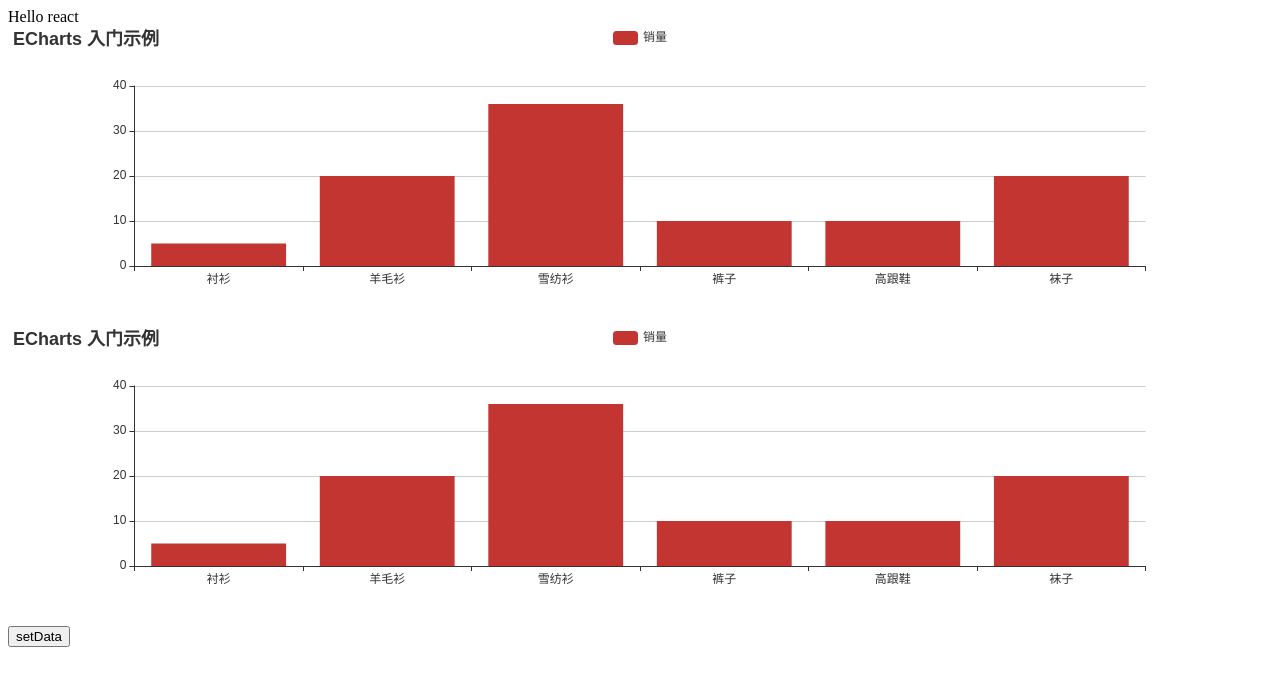
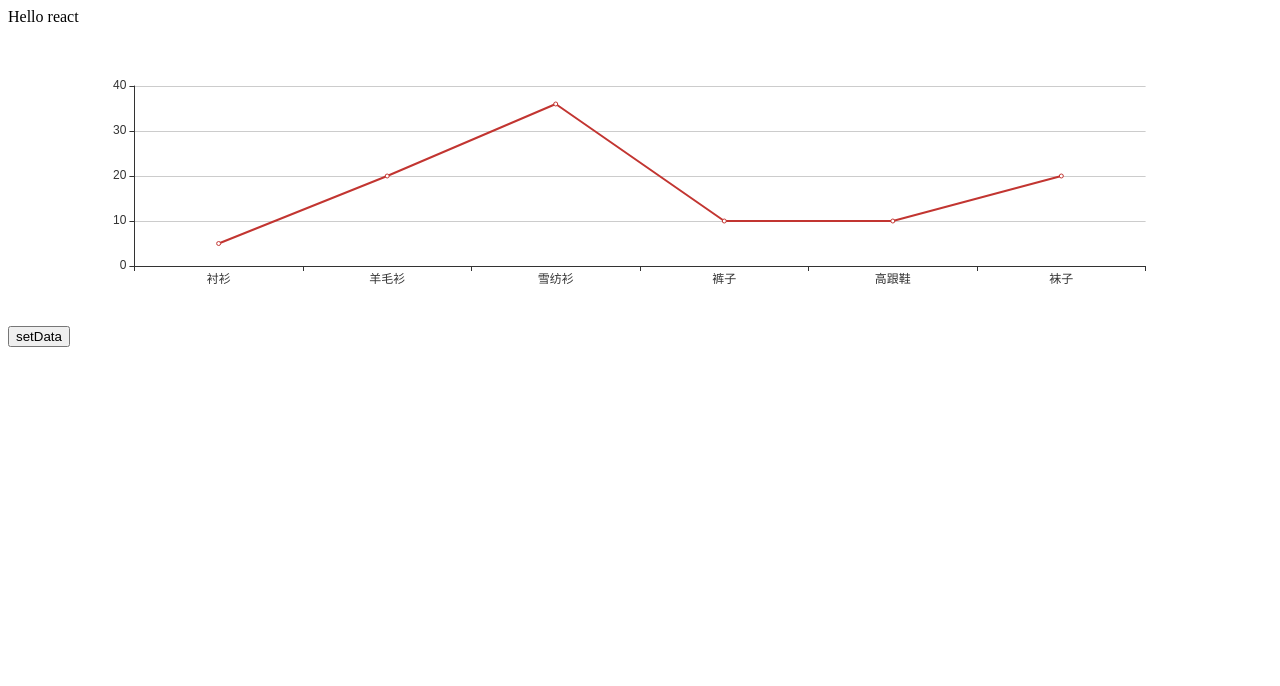
Before and after one commit to Felix-Prince/charts-lib, a React app: page / in a window 1280 px wide. Shown: the top 686 px of the page. Built offline with nearby package versions, Linux system fonts and the light colour scheme.

Commit message:
开始Line组件的开发q

```diff
--- a/package.json
+++ b/package.json
@@ -55,6 +55,7 @@
     "dependencies": {
         "@babel/polyfill": "^7.10.1",
         "@types/echarts": "^4.6.2",
+        "@types/react": "^16.9.43",
         "core-js": "^2.6.11",
         "echarts": "^4.8.0",
         "lodash": "^4.17.15",
--- a/src/components/core/ECharts/index.tsx
+++ b/src/components/core/ECharts/index.tsx
@@ -2,7 +2,7 @@ import React from "react";
 import EChartsObject from "echarts";
 import PropsTypes from "prop-types";
 
-interface EChartsProps {
+export interface EChartsProps {
     option: EChartsObject.EChartOption;
     notMerge?: boolean;
     lazyUpdate?: boolean;
@@ -35,7 +35,9 @@ const defaultProps = {
 };
 
 export default class ECharts extends React.Component<EChartsProps> {
-    private echartsDOM: HTMLDivElement | HTMLCanvasElement = (<div></div>);
+    private echartsDOM:
+        | HTMLDivElement
+        | HTMLCanvasElement = document.createElement("div");
     static propTypes = propTypes;
     static defaultProps = defaultProps;
 
@@ -43,7 +45,7 @@ export default class ECharts extends React.Component<EChartsProps> {
         this.renderChart();
     }
 
-    componentDidUpdate(prevProps: EChartsProps) {
+    componentDidUpdate() {
         this.renderChart();
     }
 
--- /dev/null
+++ b/src/components/pro/echarts/Line/Line.tsx
@@ -0,0 +1,38 @@
+import React from "react";
+import ECharts from "@core/ECharts";
+import EChartsObject from "echarts";
+
+interface LineProps {
+    data: Array<number>;
+    xAxis: object;
+    yAxis: object;
+    legend: object;
+}
+
+export default class Line extends React.Component<LineProps> {
+    getOption = (): any => {
+        const { data, xAxis, legend, yAxis } = this.props;
+
+        const series = [
+            {
+                type: "line",
+                data,
+            },
+        ];
+
+        return {
+            xAxis,
+            yAxis,
+            legend,
+            series,
+        };
+    };
+
+    render() {
+        const lineOption = this.getOption() as EChartsObject.EChartOption;
+
+        console.log("object", lineOption);
+
+        return <ECharts option={lineOption} />;
+    }
+}
--- /dev/null
+++ b/src/components/pro/echarts/Line/index.ts
@@ -0,0 +1,3 @@
+import Line from "./Line";
+
+export { Line };
--- /dev/null
+++ b/src/components/pro/echarts/index.ts
@@ -0,0 +1 @@
+export { Line } from "./Line";
--- a/src/index.tsx
+++ b/src/index.tsx
@@ -1,28 +1,17 @@
 import React, { useState } from "react";
 import ReactDOM from "react-dom";
-import ECharts from "@core/ECharts";
+import { Line } from "@pro/echarts";
 
 const App: React.FC = () => {
     const [chartData, setChartData] = useState([5, 20, 36, 10, 10, 20]);
-    const lineOption: any = {
-        title: {
-            text: "ECharts 入门示例",
-        },
-        tooltip: {},
-        legend: {
-            data: ["销量"],
-        },
-        xAxis: {
-            data: ["衬衫", "羊毛衫", "雪纺衫", "裤子", "高跟鞋", "袜子"],
-        },
-        yAxis: {},
-        series: [
-            {
-                name: "销量",
-                type: "bar",
-                data: chartData,
-            },
-        ],
+    const xAxis = {
+        data: ["衬衫", "羊毛衫", "雪纺衫", "裤子", "高跟鞋", "袜子"],
+    };
+    const yAxis = {
+        type: "value",
+    };
+    const legend = {
+        data: ["销量"],
     };
 
     const setData = (): void => {
@@ -37,8 +26,12 @@ const App: React.FC = () => {
     return (
         <div>
             Hello react
-            <ECharts option={lineOption} />
-            <ECharts option={lineOption} />
+            <Line
+                data={chartData}
+                xAxis={xAxis}
+                yAxis={yAxis}
+                legend={legend}
+            />
             <button onClick={setData}>setData</button>
         </div>
     );
--- a/tsconfig.json
+++ b/tsconfig.json
@@ -46,7 +46,8 @@
         "moduleResolution": "node" /* Specify module resolution strategy: 'node' (Node.js) or 'classic' (TypeScript pre-1.6). */,
         "baseUrl": "./" /* Base directory to resolve non-absolute module names. */,
         "paths": {
-            "@core/*": ["src/components/core/*"]
+            "@core/*": ["src/components/core/*"],
+            "@pro/*": ["src/components/pro/*"]
         } /* A series of entries which re-map imports to lookup locations relative to the 'baseUrl'. */,
         // "rootDirs": [],                        /* List of root folders whose combined content represents the structure of the project at runtime. */
         // "typeRoots": [],                       /* List of folders to include type definitions from. */
```
Also changed, not shown: src/components/pro/echarts/Line.tsx (deleted), 3 other files (tests, documents, lock files or other folders).
